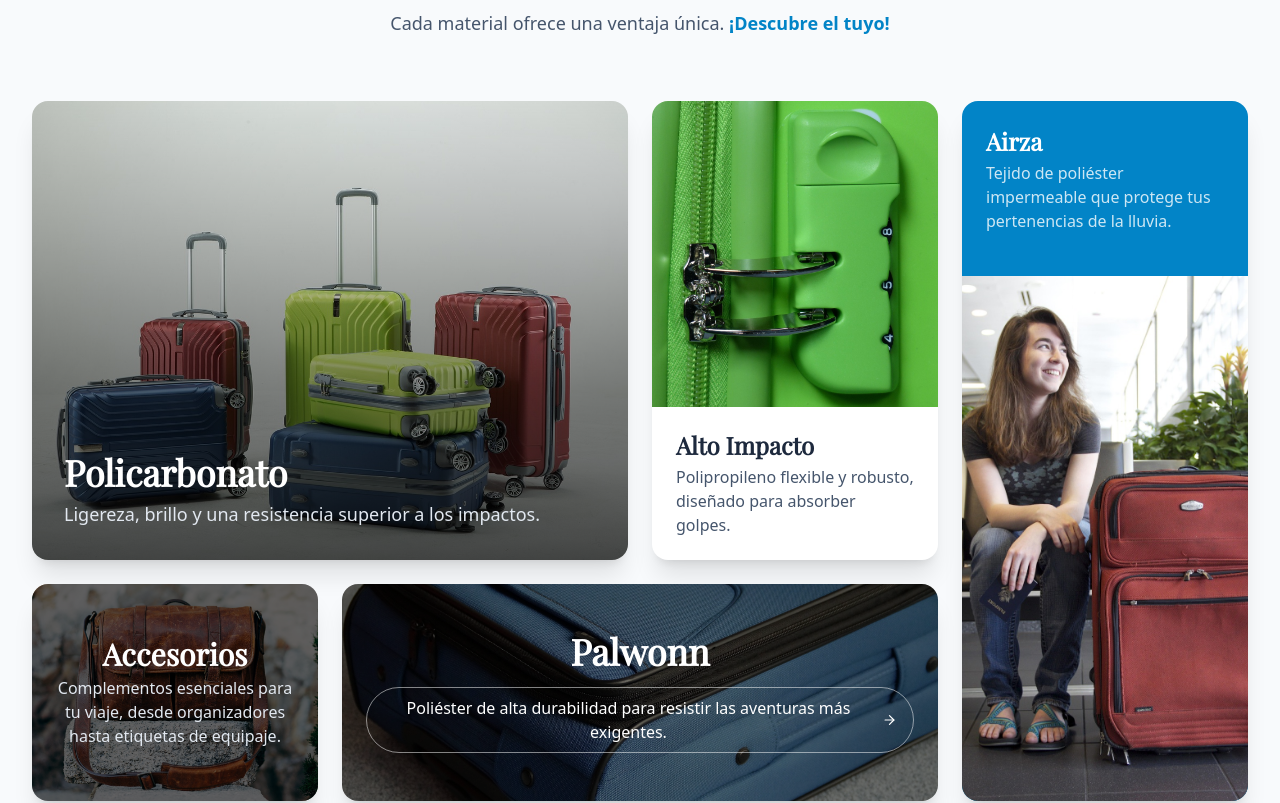
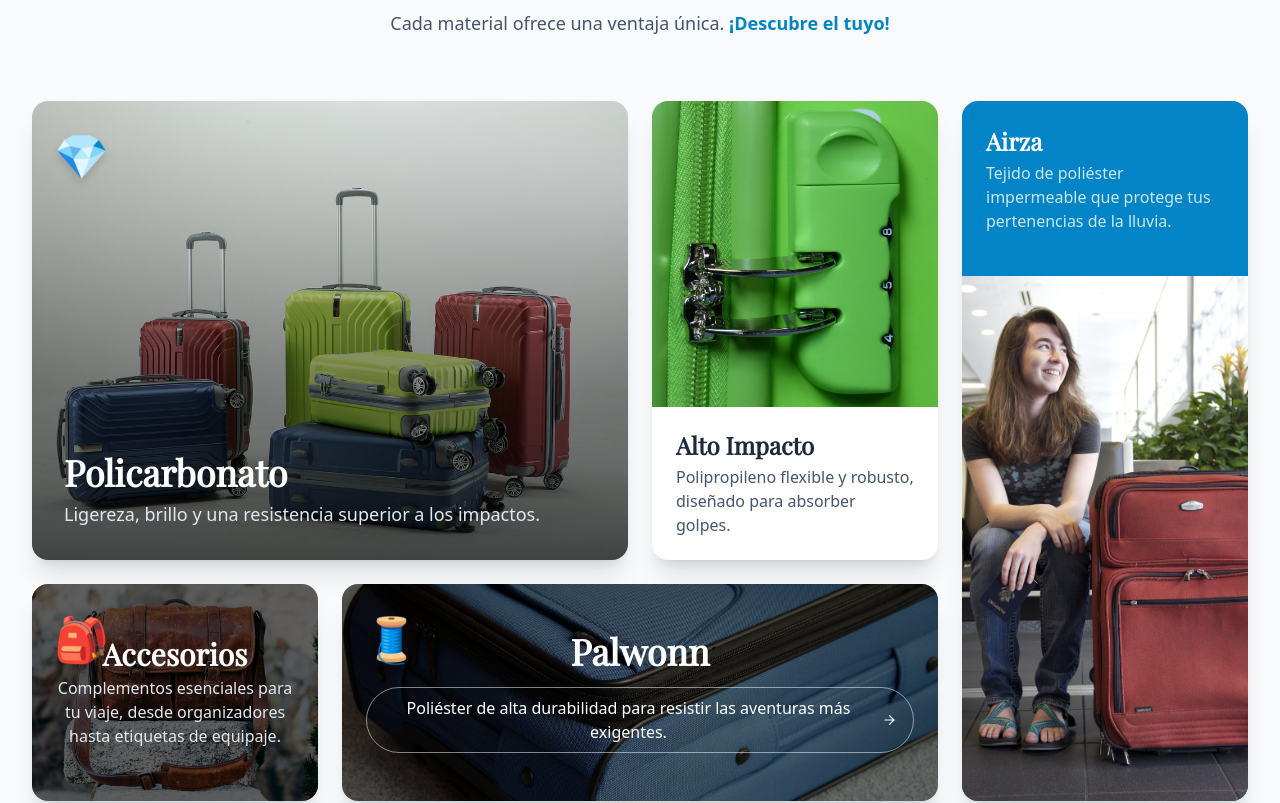
Before and after one commit to Jefffer/modern-suitcase-store, a React (Vite) app: page / in a window 1280 px wide. Shown: the part 1175-1978 px from the top of the page. Built offline with nearby package versions, Linux system fonts and the light colour scheme; no server answers.

Commit message:
Add CategoryNew component with animated category cards and enhanced layout

```diff
--- a/src/components/home/CategoryExplorer.jsx
+++ b/src/components/home/CategoryExplorer.jsx
@@ -60,25 +60,17 @@ const CategoryExplorer = () => {
     card2: { hidden: { opacity: 0, y: -50 }, visible: { opacity: 1, y: 0 } },
     card3: { hidden: { opacity: 0, y: 50 }, visible: { opacity: 1, y: 0 } },
     card4: { hidden: { opacity: 0, x: 50 }, visible: { opacity: 1, x: 0 } },
-    card5: { hidden: { opacity: 0, scale: 0.8 }, visible: { opacity: 1, scale: 1 } },
+    card5: {
+      hidden: { opacity: 0, scale: 0.8 },
+      visible: { opacity: 1, scale: 1 },
+    },
   };
 
-  const transition = { type: 'spring', stiffness: 50, duration: 0.8 };
+  const transition = { type: "spring", stiffness: 50, duration: 0.8 };
 
   return (
     <section className="min-h-screen w-full flex flex-col justify-center bg-slate-50 dark:bg-slate-900 py-16 lg:py-24 px-4 sm:px-6 lg:px-8">
-
-      {/* --- Título de la Sección --- */}
-      {/* <div className="w-full max-w-7xl mx-auto text-center mb-12 lg:mb-16">
-        <h2 className="text-4xl font-display font-bold text-slate-800 dark:text-white sm:text-5xl lg:text-6xl">
-          Un Material Para Cada Destino
-        </h2>
-        <p className="mt-4 max-w-3xl mx-auto text-lg text-slate-600 dark:text-slate-300">
-          Diseños que inspiran, materiales que perduran. Descubre tu compañero de viaje ideal.
-        </p>
-      </div> */}
-
-      <div className="text-center mb-16">
+<div className="text-center mb-16">
         <motion.h2
           className="text-4xl font-display font-extrabold text-slate-800 dark:text-white sm:text-5xl"
           initial={{ opacity: 0, y: 30 }}
@@ -93,7 +85,8 @@ const CategoryExplorer = () => {
           whileInView={{ opacity: 1, y: 0 }}
           transition={{ duration: 0.9, delay: 0.2 }}
         >
-          Cada material ofrece una ventaja única. <span className="font-semibold text-primary">¡Descubre el tuyo!</span>
+          Cada material ofrece una ventaja única.{" "}
+          <span className="font-semibold text-primary">¡Descubre el tuyo!</span>
         </motion.p>
       </div>
 
@@ -109,7 +102,6 @@ const CategoryExplorer = () => {
         viewport={{ once: true, amount: 0.2 }}
         transition={{ staggerChildren: 0.15 }}
       >
-
         {/* --- TARJETA 1: POLICARBONATO (Ocupa más espacio vertical) --- */}
         <motion.a
           href={`/catalogo?categoria=${categories[0].slug}`}
@@ -117,15 +109,37 @@ const CategoryExplorer = () => {
           variants={cardVariants.card1}
           transition={transition}
         >
-          <img src={categories[0].imageUrl} alt={categories[0].name} className="absolute inset-0 w-full h-full object-cover transition-transform duration-500 group-hover:scale-110" />
+          <img
+            src={categories[0].imageUrl}
+            alt={categories[0].name}
+            className="absolute inset-0 w-full h-full object-cover transition-transform duration-500 group-hover:scale-110"
+          />
           <div className="absolute inset-0 bg-gradient-to-t from-black/70 to-transparent"></div>
+          <motion.div
+            className="absolute top-6 left-6 z-20 text-[2.5rem] drop-shadow-lg select-none"
+            initial={{ scale: 0.7, rotate: -10, opacity: 0 }}
+            animate={{ scale: 1.1, rotate: 0, opacity: 1 }}
+            transition={{
+              type: "spring",
+              stiffness: 200,
+              damping: 12,
+              delay: 0.2,
+            }}
+            whileHover={{ scale: 1.25, rotate: 8 }}
+          >
+            💎
+          </motion.div>
           <div className="relative h-full flex flex-col justify-end p-8 text-white">
-            <h3 className="text-4xl font-display font-bold">{categories[0].name}</h3>
-            <p className="mt-2 text-lg text-slate-200">{categories[0].description}</p>
+            <h3 className="text-4xl font-display font-bold">
+              {categories[0].name}
+            </h3>
+            <p className="mt-2 text-lg text-slate-200">
+              {categories[0].description}
+            </p>
           </div>
         </motion.a>
 
-        {/* --- TARJETA 2: PALWONN (Texto afuera, debajo de la imagen) --- */}
+        {/* --- TARJETA 2: Alto Impacto (Texto afuera, debajo de la imagen) --- */}
         <motion.a
           href={`/catalogo?categoria=${categories[3].slug}`}
           className="group lg:col-start-3 lg:row-span-2 rounded-2xl overflow-hidden shadow-xl flex flex-col bg-white dark:bg-slate-900"
@@ -133,11 +147,20 @@ const CategoryExplorer = () => {
           transition={transition}
         >
           <div className="h-2/3 overflow-hidden">
-            <img src={categories[3].imageUrl} alt={categories[3].name} className="w-full h-full object-cover transition-transform duration-500 group-hover:scale-110" />
+            <img
+              src={categories[3].imageUrl}
+              alt={categories[3].name}
+              className="w-full h-full object-cover transition-transform duration-500 group-hover:scale-110"
+            />
           </div>
+
           <div className="h-1/3 p-6 flex flex-col justify-center">
-            <h3 className="text-2xl font-display font-bold text-slate-800 dark:text-white">{categories[3].name}</h3>
-            <p className="mt-1 text-slate-600 dark:text-slate-300">{categories[3].description}</p>
+            <h3 className="text-2xl font-display font-bold text-slate-800 dark:text-white">
+              {categories[3].name}
+            </h3>
+            <p className="mt-1 text-slate-600 dark:text-slate-300">
+              {categories[3].description}
+            </p>
           </div>
         </motion.a>
 
@@ -145,15 +168,22 @@ const CategoryExplorer = () => {
         <motion.a
           href={`/catalogo?categoria=${categories[2].slug}`}
           className="group lg:col-span-1 lg:col-start-4 lg:row-span-3 rounded-2xl overflow-hidden shadow-xl flex flex-col bg-primary dark:bg-primary-dark"
-           variants={cardVariants.card4}
+          variants={cardVariants.card4}
           transition={transition}
         >
           <div className="p-6 text-white h-1/4">
-            <h3 className="text-2xl font-display font-bold">{categories[2].name}</h3>
+            <h3 className="text-2xl font-display font-bold">
+              {categories[2].name}
+            </h3>
             <p className="mt-1 opacity-80">{categories[2].description}</p>
           </div>
+
           <div className="h-3/4 overflow-hidden">
-            <img src={categories[2].imageUrl} alt={categories[2].name} className="w-full h-full object-cover transition-transform duration-500 group-hover:scale-105" />
+            <img
+              src={categories[2].imageUrl}
+              alt={categories[2].name}
+              className="w-full h-full object-cover transition-transform duration-500 group-hover:scale-105"
+            />
           </div>
         </motion.a>
 
@@ -161,34 +191,74 @@ const CategoryExplorer = () => {
         <motion.a
           href={`/catalogo?categoria=${categories[4].slug}`}
           className="group relative lg:col-span-1 lg:row-start-3 rounded-2xl overflow-hidden shadow-xl"
-           variants={cardVariants.card3}
+          variants={cardVariants.card3}
           transition={transition}
         >
-          <img src={categories[4].imageUrl} alt={categories[4].name} className="absolute inset-0 w-full h-full object-cover transition-transform duration-500 group-hover:scale-110 group-hover:brightness-125" />
-          <div className="absolute inset-0 bg-black/60"></div>
+          <img
+            src={categories[4].imageUrl}
+            alt={categories[4].name}
+            className="absolute inset-0 w-full h-full object-cover transition-transform duration-500 group-hover:scale-110 group-hover:brightness-125"
+          />
+          <div className="absolute inset-0 bg-black/60">
+          <motion.div
+            className="absolute top-6 left-6 z-20 text-[2.5rem] drop-shadow-lg select-none"
+            initial={{ scale: 0.7, rotate: -10, opacity: 0 }}
+            animate={{ scale: 1.1, rotate: 0, opacity: 1 }}
+            transition={{
+              type: "spring",
+              stiffness: 200,
+              damping: 12,
+              delay: 0.2,
+            }}
+            whileHover={{ scale: 1.25, rotate: 8 }}
+          >
+            🎒
+          </motion.div></div>
+
           <div className="relative h-full flex flex-col justify-center items-center p-6 text-white text-center">
-            <h3 className="text-3xl font-display font-bold">{categories[4].name}</h3>
+            <h3 className="text-3xl font-display font-bold">
+              {categories[4].name}
+            </h3>
             <p className="mt-1 text-slate-200">{categories[4].description}</p>
           </div>
         </motion.a>
 
-        {/* --- TARJETA 5: ACCESORIOS (CTA simple) --- */}
+        {/* --- TARJETA 5: Palwonn (CTA simple) --- */}
         <motion.a
           href={`/catalogo?categoria=${categories[1].slug}`}
           className="group relative lg:col-start-2 lg:row-start-3 lg:col-span-2 rounded-2xl overflow-hidden shadow-xl flex items-center justify-center text-center"
           variants={cardVariants.card5}
           transition={transition}
         >
-          <img src={categories[1].imageUrl} alt={categories[1].name} className="absolute inset-0 w-full h-full object-cover transition-all duration-500 group-hover:scale-110 brightness-50 group-hover:brightness-75" />
+          <img
+            src={categories[1].imageUrl}
+            alt={categories[1].name}
+            className="absolute inset-0 w-full h-full object-cover transition-all duration-500 group-hover:scale-110 brightness-50 group-hover:brightness-75"
+          />
+          <motion.div
+            className="absolute top-6 left-6 z-20 text-[2.5rem] drop-shadow-lg select-none"
+            initial={{ scale: 0.7, rotate: -10, opacity: 0 }}
+            animate={{ scale: 1.1, rotate: 0, opacity: 1 }}
+            transition={{
+              type: "spring",
+              stiffness: 200,
+              damping: 12,
+              delay: 0.2,
+            }}
+            whileHover={{ scale: 1.25, rotate: 8 }}
+          >
+            🧵
+          </motion.div>
           <div className="relative p-6 text-white">
-            <h3 className="text-4xl font-display font-bold">{categories[1].name}</h3>
+            <h3 className="text-4xl font-display font-bold">
+              {categories[1].name}
+            </h3>
             <div className="mt-4 inline-flex items-center gap-2 px-4 py-2 border border-white/50 rounded-full group-hover:bg-white/10 transition-colors">
               <span>{categories[1].description}</span>
               <FiArrowRight />
             </div>
           </div>
         </motion.a>
-
       </motion.div>
     </section>
   );
--- /dev/null
+++ b/src/components/home/CategoryNew.jsx
@@ -0,0 +1,176 @@
+import React from "react";
+import { motion } from "framer-motion";
+import { FiArrowRight } from "react-icons/fi";
+import category1 from "../../assets/images/category6.jpg";
+import category2 from "../../assets/images/category11.jpg";
+import category3 from "../../assets/images/category3.jpg";
+import category4 from "../../assets/images/category12.jpg";
+import category5 from "../../assets/images/category13.jpg";
+
+// Emojis para cada categoría
+const categoryEmojis = [
+  "💎", // Policarbonato
+  "🧵", // Palwonn
+  "💧", // Airza
+  "🛡️", // Alto Impacto
+  "🎒", // Accesorios
+];
+
+const categories = [
+  {
+    name: "Policarbonato",
+    slug: "policarbonato",
+    description: "Ligereza, brillo y una resistencia superior a los impactos.",
+    imageUrl: category1,
+  },
+  {
+    name: "Palwonn",
+    slug: "palwonn",
+    description:
+      "Poliéster de alta durabilidad para resistir las aventuras más exigentes.",
+    imageUrl: category2,
+  },
+  {
+    name: "Airza",
+    slug: "airza",
+    description:
+      "Tejido de poliéster impermeable que protege tus pertenencias de la lluvia.",
+    imageUrl: category3,
+  },
+  {
+    name: "Alto Impacto",
+    slug: "alto-impacto",
+    description:
+      "Polipropileno flexible y robusto, diseñado para absorber golpes.",
+    imageUrl: category4,
+  },
+  {
+    name: "Accesorios",
+    slug: "accesorios",
+    description:
+      "Complementos esenciales para tu viaje, desde organizadores hasta etiquetas de equipaje.",
+    imageUrl: category5,
+  },
+];
+
+// Animación para las tarjetas
+const cardVariants = {
+  hidden: { opacity: 0, y: 60, scale: 0.95 },
+  visible: i => ({
+    opacity: 1,
+    y: 0,
+    scale: 1,
+    transition: {
+      delay: i * 0.13,
+      type: "spring",
+      stiffness: 80,
+      damping: 14,
+    },
+  }),
+};
+
+const CategoryCard = ({ category, emoji, index }) => (
+  <motion.a
+    href={`/catalogo?categoria=${category.slug}`}
+    className={`
+      group relative rounded-3xl shadow-2xl overflow-hidden flex flex-col justify-end
+      min-h-[340px] h-[28vw] max-h-[420px] bg-white/20 dark:bg-slate-900/30
+      backdrop-blur-xl border border-white/30 dark:border-slate-800
+      transition-all duration-300 hover:scale-105 hover:z-20
+      hover:shadow-[0_8px_32px_0_rgba(31,38,135,0.37)]
+    `}
+    custom={index}
+    initial="hidden"
+    whileInView="visible"
+    viewport={{ once: true, amount: 0.2 }}
+    variants={cardVariants}
+    style={{ minWidth: 240 }}
+  >
+    {/* Imagen de fondo */}
+    <img
+      src={category.imageUrl}
+      alt={`Maletas de ${category.name}`}
+      className="absolute inset-0 w-full h-full object-cover transition-transform duration-500 group-hover:scale-110 group-hover:brightness-110"
+      loading="lazy"
+    />
+    {/* Overlay glassmorphism */}
+    <div className="absolute inset-0 bg-gradient-to-t from-black/80 via-black/30 to-transparent" />
+    {/* Emoji animado */}
+    <motion.div
+      className="absolute top-6 left-6 z-20 text-[2.5rem] drop-shadow-lg select-none"
+      initial={{ scale: 0.7, rotate: -10, opacity: 0 }}
+      animate={{ scale: 1.1, rotate: 0, opacity: 1 }}
+      transition={{ type: "spring", stiffness: 200, damping: 12, delay: 0.2 + index * 0.1 }}
+      whileHover={{ scale: 1.25, rotate: 8 }}
+    >
+      {emoji}
+    </motion.div>
+    {/* Icono CTA animado */}
+    <motion.div
+      className="absolute bottom-6 right-6 p-3 bg-white/30 rounded-full backdrop-blur-md shadow-lg opacity-0 group-hover:opacity-100 group-hover:scale-110 transition-all duration-300"
+      initial={{ y: 20, opacity: 0 }}
+      whileHover={{ y: 0, opacity: 1 }}
+      transition={{ type: "spring", stiffness: 200, damping: 15 }}
+    >
+      <FiArrowRight className="text-white h-6 w-6" />
+    </motion.div>
+    {/* Texto */}
+    <div className="relative z-10 p-7 pb-8 flex flex-col gap-2">
+      <h3 className="text-2xl font-display font-extrabold text-white drop-shadow-lg mb-1 tracking-tight">
+        {category.name}
+      </h3>
+      <p className="text-base text-slate-200/90 drop-shadow-md">{category.description}</p>
+    </div>
+  </motion.a>
+);
+
+const CategoryNew = () => (
+  <section className="relative bg-gradient-to-br from-primary/10 via-slate-100/80 to-slate-300/60 dark:from-primary-dark/20 dark:via-slate-900 dark:to-slate-800 flex items-center justify-center min-h-screen py-10 overflow-x-hidden">
+    {/* Fondo decorativo animado */}
+    <motion.div
+      className="absolute inset-0 pointer-events-none z-0"
+      initial={{ opacity: 0 }}
+      animate={{ opacity: 1 }}
+      transition={{ duration: 1.2 }}
+    >
+      <motion.div
+        className="absolute left-1/2 top-1/2 -translate-x-1/2 -translate-y-1/2 w-[120vw] h-[120vw] bg-gradient-radial from-primary/20 via-primary/0 to-transparent rounded-full blur-3xl"
+        animate={{ scale: [1, 1.08, 1] }}
+        transition={{ duration: 8, repeat: Infinity, ease: "easeInOut" }}
+      />
+    </motion.div>
+    <div className="w-full mx-auto px-4 sm:px-6 lg:px-8 z-10">
+      <div className="text-center mb-16">
+        <motion.h2
+          className="text-4xl font-display font-extrabold text-slate-800 dark:text-white sm:text-5xl"
+          initial={{ opacity: 0, y: 30 }}
+          whileInView={{ opacity: 1, y: 0 }}
+          transition={{ duration: 0.7 }}
+        >
+          Explora por Categorías
+        </motion.h2>
+        <motion.p
+          className="mt-4 max-w-2xl mx-auto text-lg text-slate-600 dark:text-slate-300"
+          initial={{ opacity: 0, y: 30 }}
+          whileInView={{ opacity: 1, y: 0 }}
+          transition={{ duration: 0.9, delay: 0.2 }}
+        >
+          Cada material ofrece una ventaja única. <span className="font-semibold text-primary">¡Descubre el tuyo!</span>
+        </motion.p>
+      </div>
+      {/* Collage grid */}
+      <div className="relative grid grid-cols-1 sm:grid-cols-2 lg:grid-cols-5 gap-8 items-end">
+        {categories.map((category, i) => (
+          <CategoryCard
+            key={category.slug}
+            category={category}
+            emoji={categoryEmojis[i % categoryEmojis.length]}
+            index={i}
+          />
+        ))}
+      </div>
+    </div>
+  </section>
+);
+
+export default CategoryNew;
```
